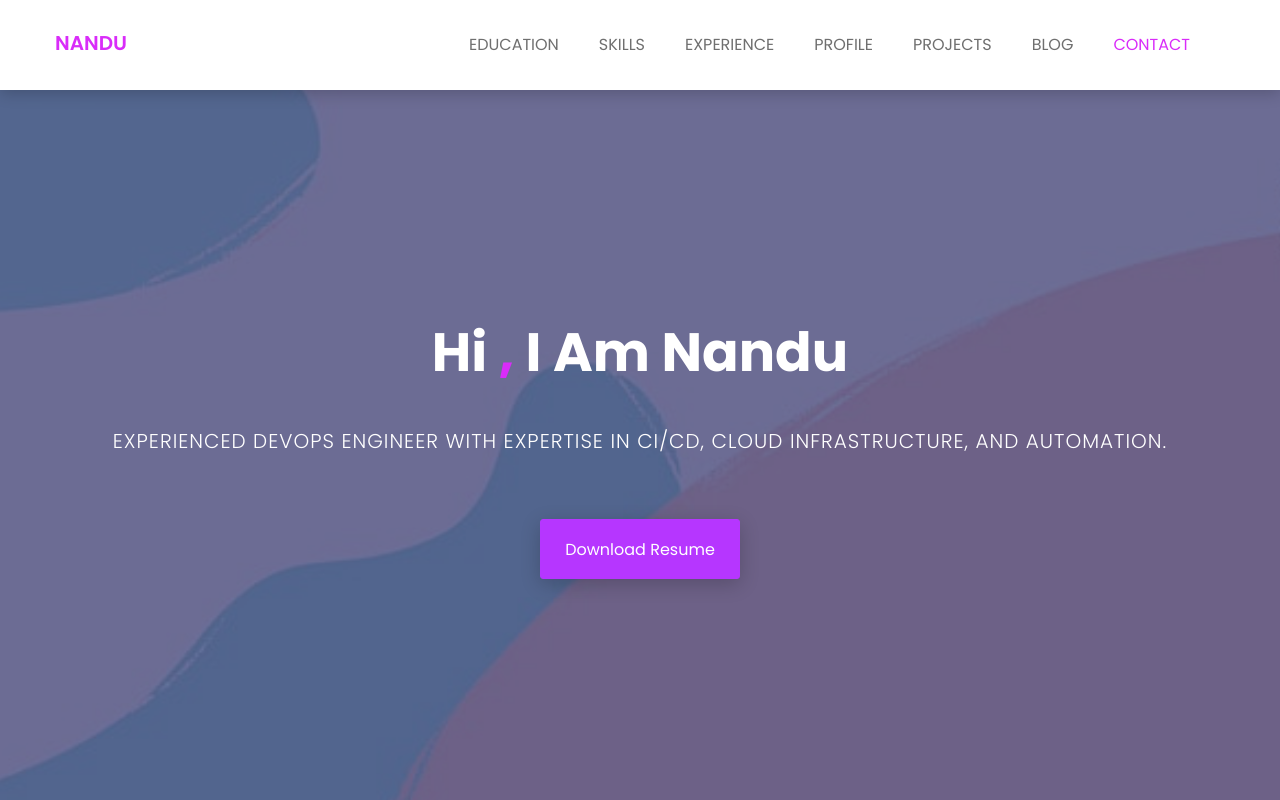
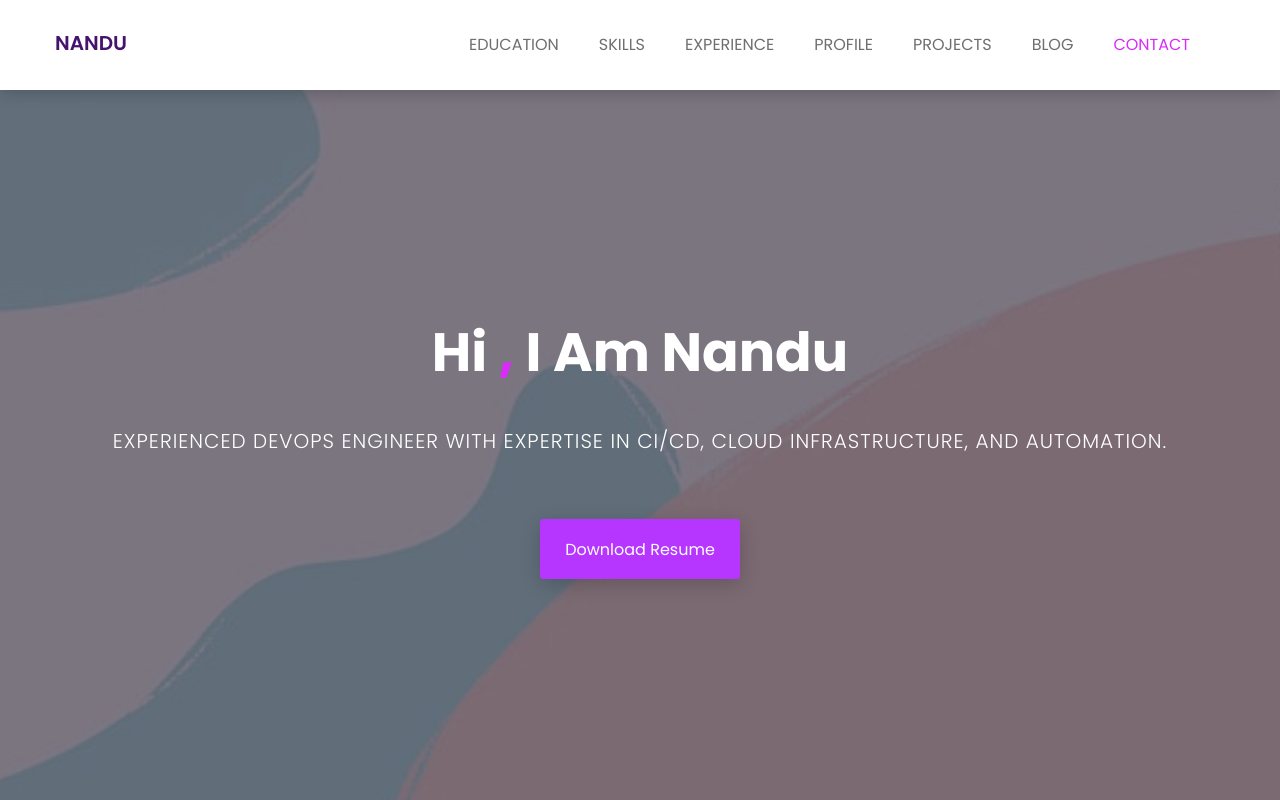
Before and after one commit to pinnnacl/portfolio_nandu, a plain HTML site: page index.html in a window 1280 px wide. Shown: the top 800 px of the page. Drawn offline with nearby package versions, Linux system fonts and the light colour scheme.

Commit message:
UI change

```diff
--- a/assets/css/style.css
+++ b/assets/css/style.css
@@ -40,7 +40,7 @@ font-family: 'Poppins', sans-serif;
 body{
 	font-family: 'Poppins', sans-serif;
 	font-size:16px;
-	color: #676a81;
+	color: #282d50;
 	background: #fff;
     max-width:1920px;
     margin:0 auto;
@@ -119,7 +119,7 @@ nav.navbar.bootsnav {
 /*.navbar-brand*/
 .navbar-header a.navbar-brand,.navbar-header a.navbar-brand:hover,.navbar-header a.navbar-brand:focus {
     display: inline-block;
-    color: #d92cf9;
+    color: #45126e;
     font-size: 20px;
     font-weight: 600;
     padding: 33px 0px 57px;
@@ -200,7 +200,7 @@ nav.navbar.bootsnav .navbar-toggle i{color: #d92cf9;}
     content: " ";
     top:0;
     left:0;
-    background:rgba(31,44,108,.65);
+    background:rgba(55, 58, 77, 0.65);
     width:100%;
     height:100%;
 }
```
Also changed, not shown: assets/logo/favicon.png, assets/logo/favicon_bkp.png (added), assets/logo/logo_bkp.png (renamed from assets/logo/logo.png).
